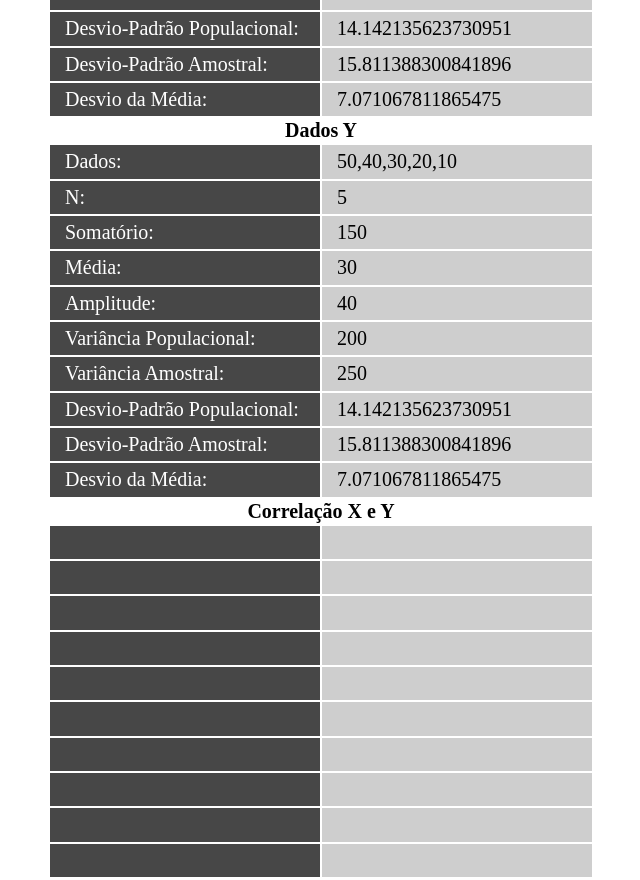
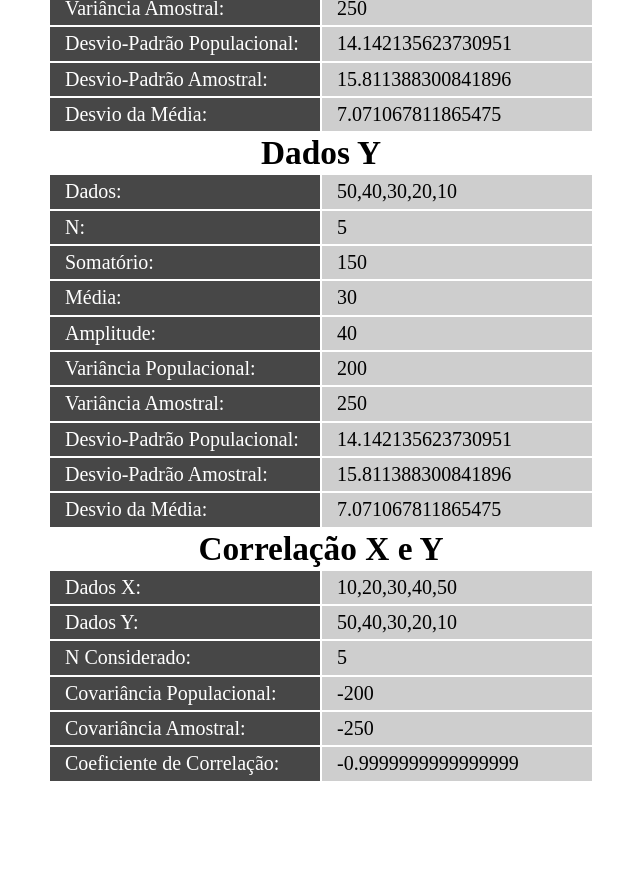
Before and after one commit to Leandro-Cardoso/Analise_Dados_JS, a plain HTML site: page index.html in a window 1280 px wide. Shown: the part 261-1141 px from the top of the page, without its empty margins (319-959 px from the left). After the commit the page ends 1045 px from the top, so only its background shows below. Drawn offline with Linux system fonts and the light colour scheme.

Commit message:
Parâmetros de Correlação

```diff
--- a/analysis_data.js
+++ b/analysis_data.js
@@ -1,5 +1,5 @@
 //------------------------------------------------ARRAY CONSTRUCTOR
-class Arrays{
+class Array{
     constructor(data){
         this.data = data
         this.n = data.length
@@ -51,8 +51,39 @@ class Arrays{
     }
 }
 //------------------------------------------------ARRAYS CORRELATION
-
+class Arrays_correlation{
+    constructor(data_x, data_y){
+        this.data_x = data_x
+        this.data_y = data_y
+        this.n = this.smaller_n(data_x.length, data_y.length)
+    }
+    smaller_n(n_x, n_y){
+        if(n_x < n_y){
+            return n_x
+        }
+        else{
+            return n_y
+        }
+    }
+    covariance_p(){
+        var deviation_xy = 0
+        var mean_x = new Array(this.data_x).mean()
+        var mean_y = new Array(this.data_y).mean()
+        for(var i = 0; i <= this.n - 1; i++){
+            deviation_xy += (this.data_x[i] - mean_x) * (this.data_y[i] - mean_y)
+        }
+        return deviation_xy / this.n
+    }
+    covariance_a(){
+        return this.covariance_p() * this.n / (this.n - 1)
+    }
+    coefficient_correlation(){
+        var standard_deviation_x = new Array(this.data_x).standard_deviation_p()
+        var standard_deviation_y = new Array(this.data_y).standard_deviation_p()
+        return this.covariance_p() / (standard_deviation_x * standard_deviation_y)
+    }
+}
 //------------------------------------------------TEST RESULTS
-var data_x = new Arrays([10, 20, 30, 40, 50])
-var data_y = new Arrays([50, 40, 30, 20, 10])
-var data_xy = 0 //CRIATE CORRELATION <----------
+var data_x = new Array([10, 20, 30, 40, 50])
+var data_y = new Array([50, 40, 30, 20, 10])
+var data_xy = new Arrays_correlation([10, 20, 30, 40, 50], [50, 40, 30, 20, 10])
--- a/style.css
+++ b/style.css
@@ -18,6 +18,7 @@ table{
 }
 table caption{
     font-weight: bold;
+    font-size: 25pt;
 }
 table tr td{
     width: 240px;
--- a/table_generator.js
+++ b/table_generator.js
@@ -22,4 +22,4 @@ function table_generator(position_id, tab_title, tab_id, tab_lines, tab_coluns){
 //------------------------------------------------DRAW TABLE
 table_generator('analysis_data', 'Dados X', 'data_x', 10, 2)
 table_generator('analysis_data', 'Dados Y', 'data_y', 10, 2)
-table_generator('analysis_data', 'Correlação X e Y', 'data_xy', 10, 2)
+table_generator('analysis_data', 'Correlação X e Y', 'data_xy', 6, 2)
--- a/table_writer.js
+++ b/table_writer.js
@@ -22,8 +22,21 @@ function table_writer(tab_id, data){
     document.getElementById(tab_id + '_line_10_colun_2').innerHTML = data.average_deviation()
 }
 //------------------------------------------------TABLE COVARIANCE WRITER
-
-//------------------------------------------------WRITE TABLE
+function table_writer_correlation(tab_id, correlation_data){
+    document.getElementById(tab_id + '_line_1_colun_1').innerHTML = 'Dados X:'
+    document.getElementById(tab_id + '_line_1_colun_2').innerHTML = correlation_data.data_x
+    document.getElementById(tab_id + '_line_2_colun_1').innerHTML = 'Dados Y:'
+    document.getElementById(tab_id + '_line_2_colun_2').innerHTML = correlation_data.data_y
+    document.getElementById(tab_id + '_line_3_colun_1').innerHTML = 'N Considerado:'
+    document.getElementById(tab_id + '_line_3_colun_2').innerHTML = correlation_data.n
+    document.getElementById(tab_id + '_line_4_colun_1').innerHTML = 'Covariância Populacional:'
+    document.getElementById(tab_id + '_line_4_colun_2').innerHTML = correlation_data.covariance_p()
+    document.getElementById(tab_id + '_line_5_colun_1').innerHTML = 'Covariância Amostral:'
+    document.getElementById(tab_id + '_line_5_colun_2').innerHTML = correlation_data.covariance_a()
+    document.getElementById(tab_id + '_line_6_colun_1').innerHTML = 'Coeficiente de Correlação:'
+    document.getElementById(tab_id + '_line_6_colun_2').innerHTML = correlation_data.coefficient_correlation()
+}
+//------------------------------------------------WRITE TABLES
 table_writer('data_x', data_x)
 table_writer('data_y', data_y)
-//CRIATE TABLE CORRELATION WRITER <----------
+table_writer_correlation('data_xy', data_xy)
```
